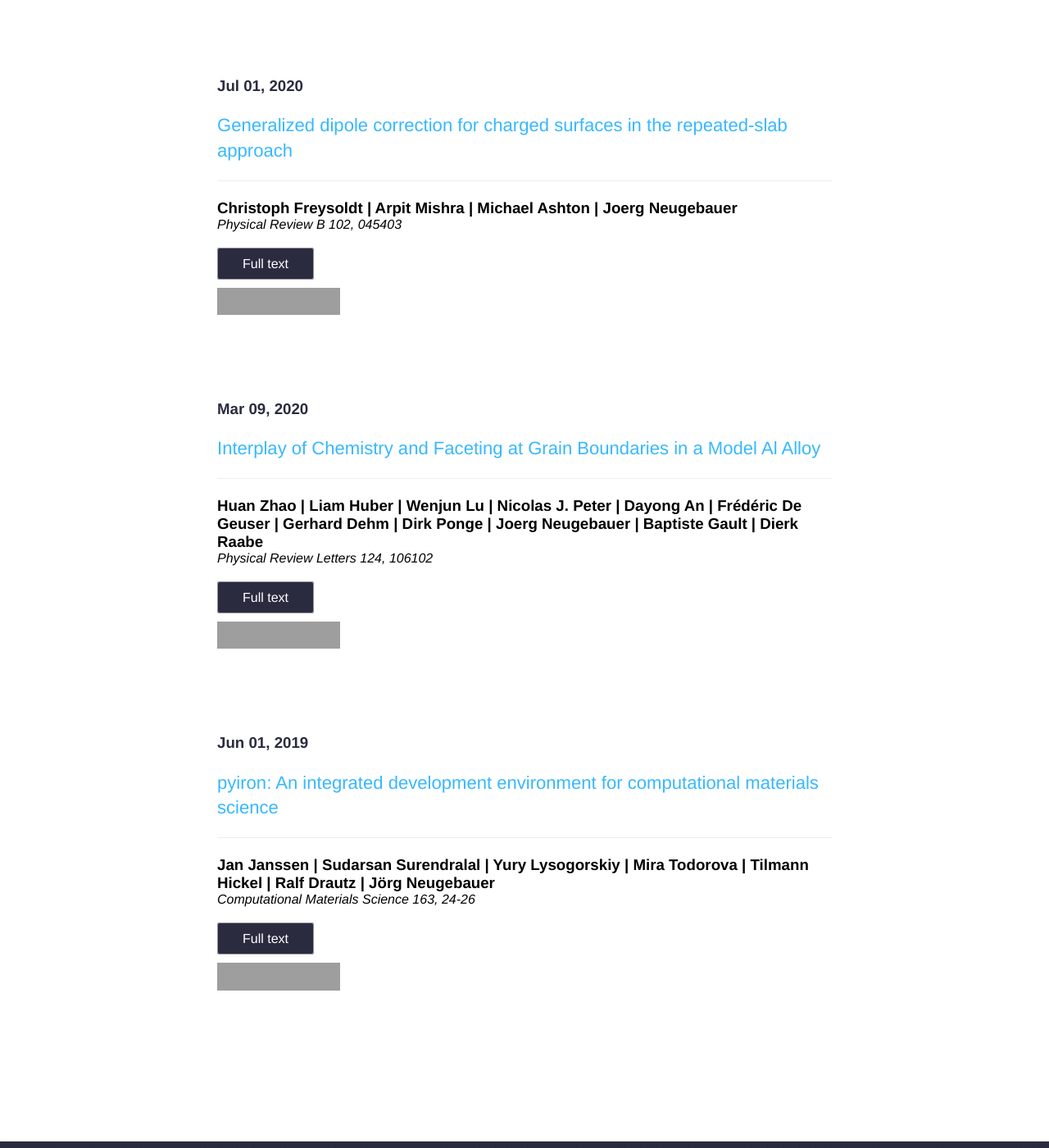
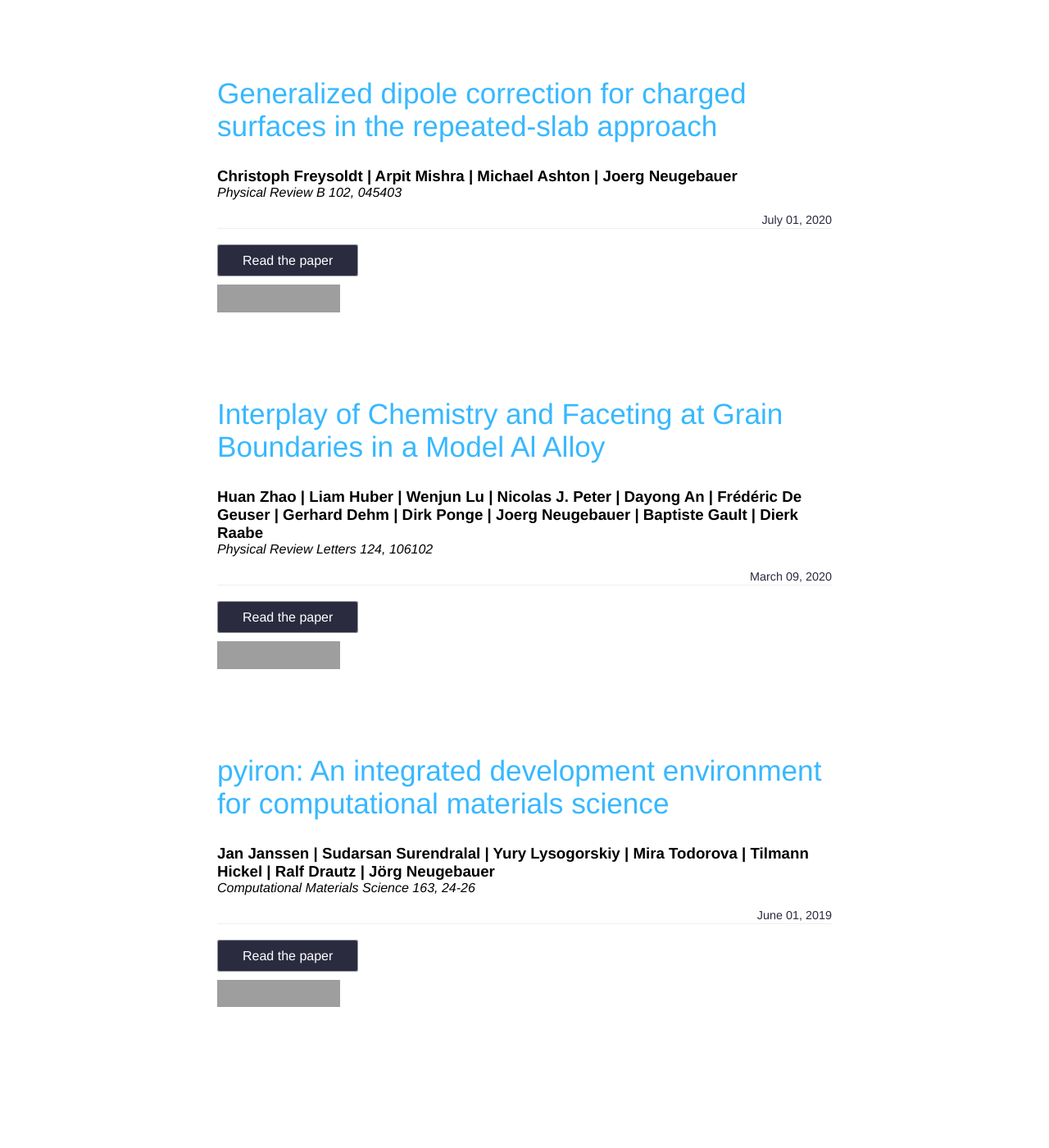
Before and after one commit to pyiron/pyiron.github.io, a Jekyll site: the page built from publications/index.html, in a window 1280 px wide and 1400 px high, scrolled down 432 px, cut to the strip 0-1400 px from the top of the window. Shown: the whole strip at 82% size. Built offline with Jekyll 4.4.1, drawn with Linux system fonts in a browser that asks for light colours; nearby versions of some CDN libraries; grey boxes are pictures that could not be loaded.

Commit message:
:ambulance: un-revert to fix category sorting again

```diff
--- a/_includes/list-posts.html
+++ b/_includes/list-posts.html
@@ -1,27 +1,8 @@
 {% assign n_posts=0 %}
-{% assign news_icons = "releases, workshops, documentation, milestones" | split: ', ' %}
-
 {% for post in include.posts %}
 	{% assign n_posts = n_posts | plus: 1 %}
-	<div id="post{{n_posts}}" class="blog-post">
-		<h3 style="color: {{ site.colors.main }}">{{ post.date | date: "%b %d, %Y"  }}</h3>
-		<p>
-		<a href="{{ post.url | relative_url }}">
-			{{ post.title }}
-		</a>
-			<div class="post-details">
-				{% for category in post.categories %}
-					{% if category != "news" and category != "publications" %}
-						<span class="blog-filter">
-							<a href="{{ site.baseurl }}/category/{{ category | slugify }}/">
-								{{ category }}
-							</a>
-						</span>
-					{% endif %}
-				{% endfor %}
-			</div>
-		</p>
-		{% if post.categories contains "publications" %}
+	<li class="blog-post" id="post-{{n_posts}}" data-categories="{{ post.categories }}">
+		<a href="{{ post.url }}"><h2>{{ post.title }}</h2></a>
 		<h3>
 			{% assign first = true %}
 			{% for author in post.authors %}
@@ -33,9 +14,10 @@
 			{% endfor %}
 		</h3>
 		<i class="info">{{ post.journal }}</i>
+		{% include post-title.html post=post %}
 		<div class="post-content">
 			{% if post.full-text %}
-				<div class="button"><a href="{{ post.full-text }}" target="_blank">Full text</a></div>
+				<div class="button"><a href="{{ post.full-text }}" target="_blank">Read the paper</a></div>
 			{% endif %}
 			{% if post.mybinder %}
 				<a href="{{ post.mybinder }}" target="_blank">
@@ -43,8 +25,7 @@
 				</a>
 			{% endif %}
 		</div>
-		{% endif %}
-	</div>
+	</li>
 {% endfor %}
 
 <a class="post-loader" id="newer" onclick="n.decrease(); loadPosts(n.value);">Newer <i class="fa fa-arrow-right"></i></i></a>
```
